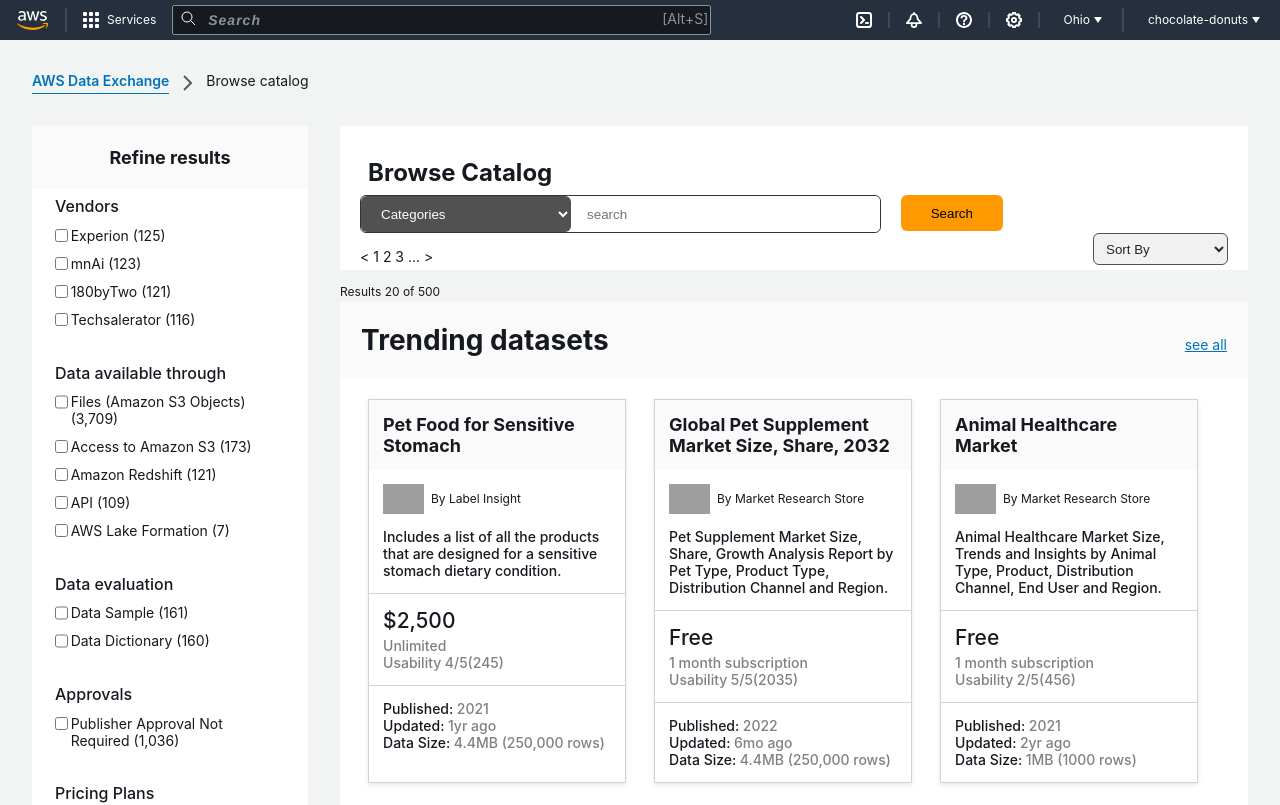
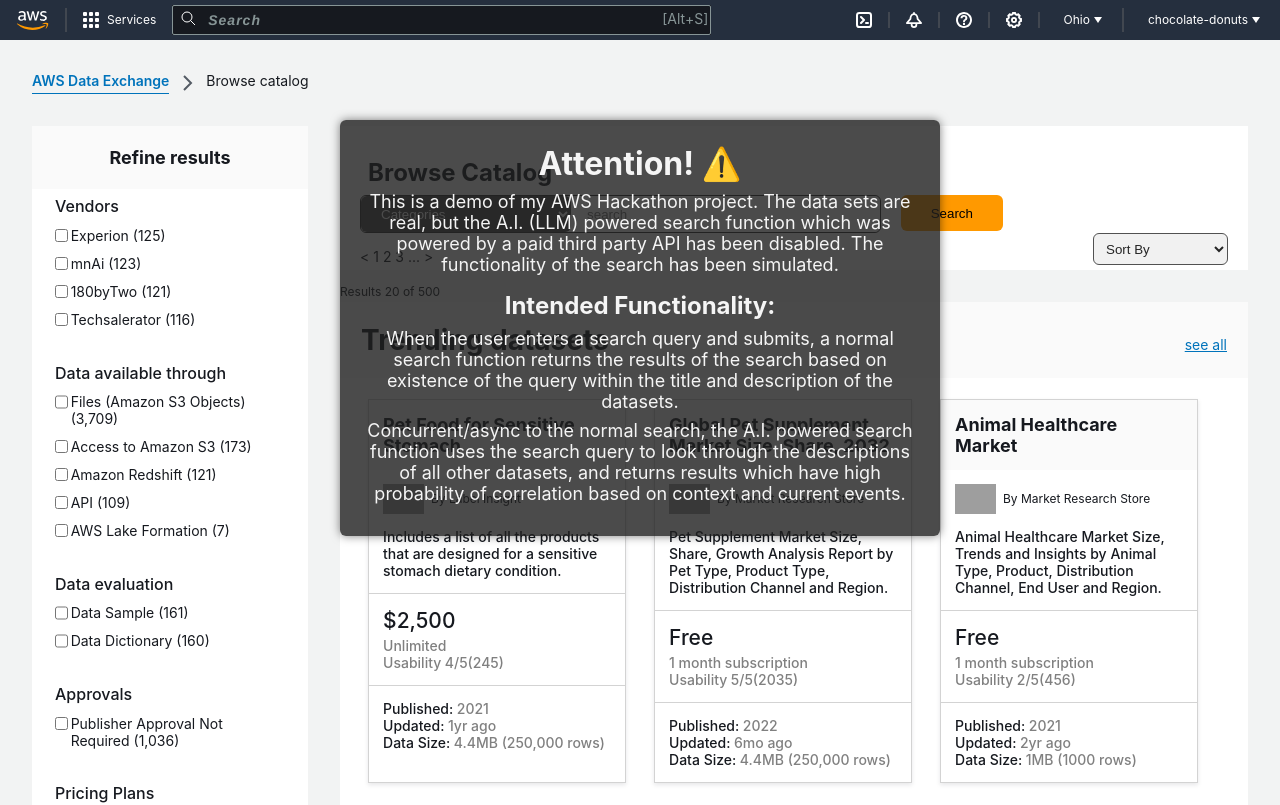
Before and after one commit to malyesh/aws-hackathon, a React (Create React App) app: page / in a window 1280 px wide. Shown: the top 805 px of the page. Built offline with nearby package versions, Linux system fonts and the light colour scheme; grey boxes are pictures that could not be loaded; the HTML template or start-up script is replaced by a standard one.

Commit message:
Add loading state and demo modal to App component

```diff
--- a/src/App.js
+++ b/src/App.js
@@ -1,3 +1,4 @@
+import { useState, useEffect } from 'react';
 import { BrowserRouter, Routes, Route } from 'react-router-dom';
 import HomePage from './pages/HomePage/HomePage';
 import ProductDetailPage from './pages/ProductDetailPage/ProductDetailPage';
@@ -5,8 +6,36 @@
 import './App.scss';
 
 function App() {
+	const [loading, setLoading] = useState(true);
+
+	useEffect(() => {
+		setTimeout(() => {
+			setLoading(false);
+		}, 2000);
+	}, []);
+
+
 	return (
 		<div className='App'>
+
+			{
+				// loading ?
+				<div className="demo-modal">
+					<h2 className="demo-modal__h1">Attention! ⚠️</h2>
+					<p className="demo-modal__p">
+						This is a demo of my AWS Hackathon project. The data sets are real, but the A.I. (LLM) powered search function which was powered by a paid third party API has been disabled. The functionality of the search has been simulated.
+					</p>
+					<h3 className="demo-modal__h2">Intended Functionality:</h3>
+					<p className="demo-modal__p">
+						When the user enters a search query and submits, a normal search function returns the results of the search based on existence of the query within the title and description of the datasets.
+					</p>
+					<p className="demo-modal__p">
+						Concurrent/async to the normal search, the A.I. powered search function uses the search query to look through the descriptions of all other datasets, and returns results which have high probability of correlation based on context and current events.
+					</p>
+				</div>
+				//  : null
+			}
+
 			<BrowserRouter>
 				<Header />
 				<Routes>
@@ -15,7 +44,7 @@
 					<Route path='/product' element={<ProductDetailPage />} />
 				</Routes>
 			</BrowserRouter>
-		</div>
+		</div >
 	);
 }
 
--- a/src/App.scss
+++ b/src/App.scss
@@ -1,38 +1,33 @@
 .App {
-  text-align: center;
+	text-align: center;
+	position: relative;
 }
 
-.App-logo {
-  height: 40vmin;
-  pointer-events: none;
+.demo-modal {
+	width: 600px;
+	position: absolute;
+	z-index: 1;
+	color: whitesmoke;
+	background-color: rgba(30, 30, 30, 0.8);
+	padding: 24px;
+	border-radius: 6px;
+	box-shadow: 0 0 10px 0 rgba(0, 0, 0, 0.5);
+	left: 50%;
+	top: 15vh;
+	transform: translateX(-50%);
+
+	&__h1 {
+		margin: 0 0 8px 0;
+		font-size: 32px;
+	}
+
+	&__h2 {
+		margin: 16px 0 8px 0;
+		font-size: 24px;
+	}
+
+	&__p {
+		margin: 0 0 8px 0;
+		font-size: 18px;
+	}
 }
-
-@media (prefers-reduced-motion: no-preference) {
-  .App-logo {
-    animation: App-logo-spin infinite 20s linear;
-  }
-}
-
-.App-header {
-  background-color: #282c34;
-  min-height: 100vh;
-  display: flex;
-  flex-direction: column;
-  align-items: center;
-  justify-content: center;
-  font-size: calc(10px + 2vmin);
-  color: white;
-}
-
-.App-link {
-  color: #61dafb;
-}
-
-@keyframes App-logo-spin {
-  from {
-    transform: rotate(0deg);
-  }
-  to {
-    transform: rotate(360deg);
-  }
-}
```
